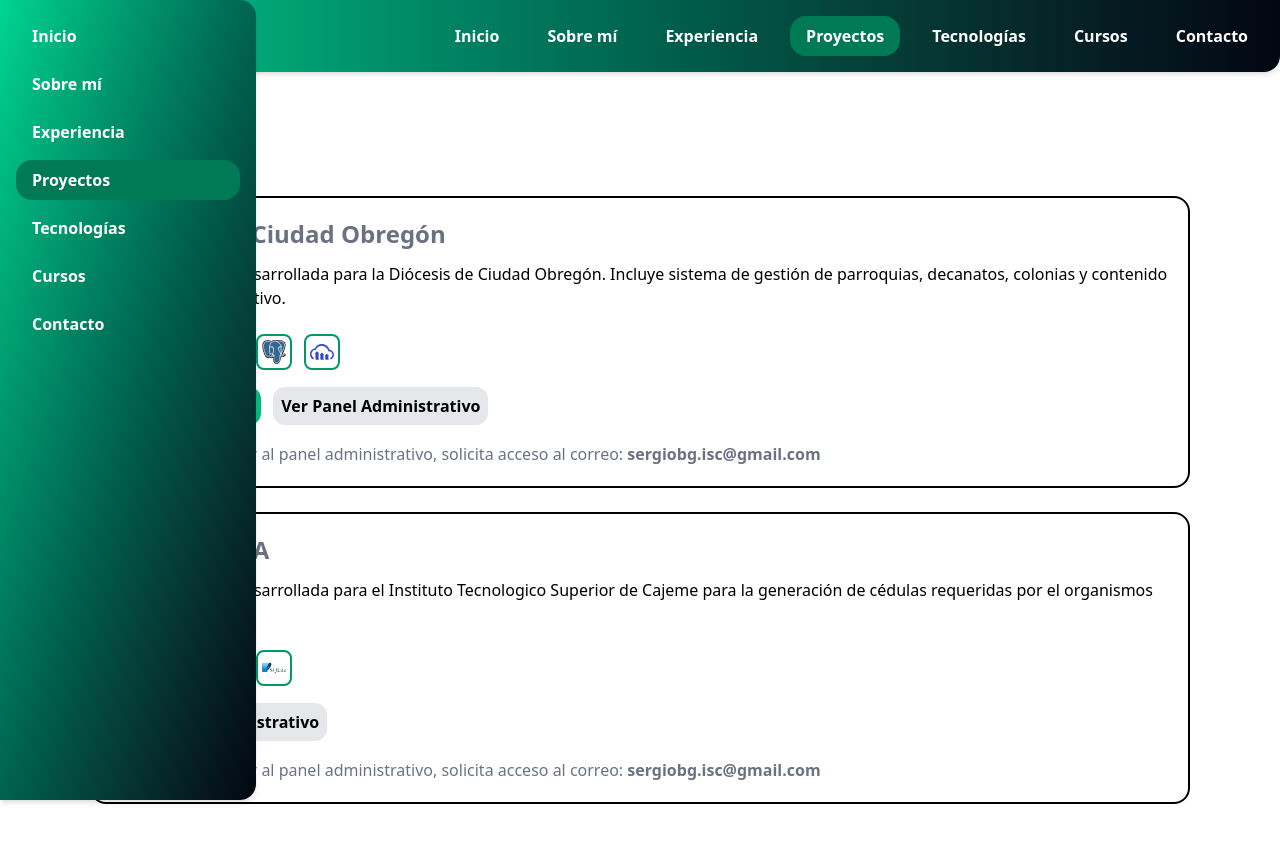
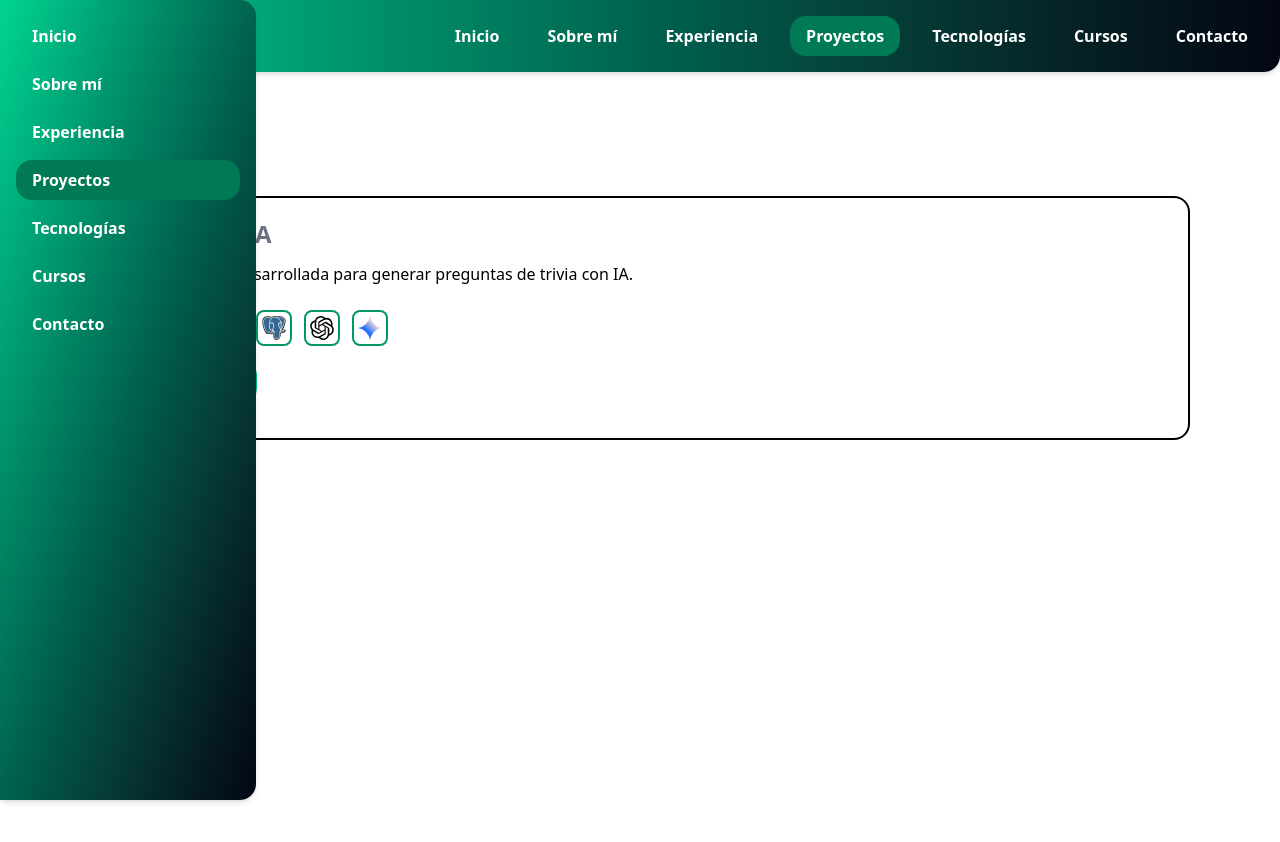
Before and after one commit to SergioBGISC99/portafolio, an Angular app: page /proyectos in a window 1280 px wide. Shown: the top 842 px of the page. After the commit the page ends 800 px from the top, so only its background shows below. Built offline with nearby package versions, Linux system fonts and the light colour scheme.

Commit message:
Updates projects data
Updates the projects data to feature the "Trivias con IA" project. This project utilizes Angular, TailwindCSS, NestJS, PostgreSQL, OpenAI, and Gemini. The previous projects were commented out.

```diff
--- a/src/app/pages/projects/projects.component.ts
+++ b/src/app/pages/projects/projects.component.ts
@@ -8,31 +8,48 @@ import { CommonModule } from '@angular/common';
 })
 export class ProjectsComponent {
   proyectos: Proyecto[] = [
+
+
+
     {
-      title: 'Diócesis de Ciudad Obregón',
+      title: 'Trivias con IA',
       description:
-        'Plataforma web desarrollada para la Diócesis de Ciudad Obregón. Incluye sistema de gestión de parroquias, decanatos, colonias y contenido público/administrativo.',
-      publicUrl: 'https://diocesis-cd-obregon.netlify.app/home',
-      adminUrl: 'https://diocesis-cd-obregon.netlify.app/login',
+        'Plataforma web desarrollada para generar preguntas de trivia con IA.',
+      publicUrl: 'https://mentify-codercrunch.netlify.app/',
       tech: [
         { name: 'Angular', logo: '/icons/angular.svg' },
-        { name: 'Angular Material', logo: '/icons/materialui.svg' },
-        { name: 'Django', logo: '/icons/django.svg' },
+        { name: 'TailwindCSS', logo: '/icons/tailwindcss.svg' },
+        { name: 'NestJS', logo: '/icons/nestjs.svg' },
         { name: 'PostgreSQL', logo: '/icons/postgresql.svg' },
-        { name: 'Cloudinary', logo: '/icons/cloudinary.svg' },
+        { name: 'OpenAI', logo: '/icons/openai.svg' },
+        { name: 'Gemini', logo: '/icons/gemini.svg' },
       ],
     },
-    {
-      title: 'CACEI ITESCA',
-      description:
-        'Plataforma web desarrollada para el Instituto Tecnologico Superior de Cajeme para la generación de cédulas requeridas por el organismos acreditador CACEI.',
-      adminUrl: 'https://cacei.servicios.itesca.edu.mx/auth/login',
-      tech: [
-        { name: 'Angular', logo: '/icons/angular.svg' },
-        { name: 'Tailwind', logo: '/icons/tailwindcss.svg' },
-        { name: 'Django', logo: '/icons/django.svg' },
-        { name: 'SQLite', logo: '/icons/sqlite.svg' },
-      ],
-    },
+    // {
+    //   title: 'Diócesis de Ciudad Obregón',
+    //   description:
+    //     'Plataforma web desarrollada para la Diócesis de Ciudad Obregón. Incluye sistema de gestión de parroquias, decanatos, colonias y contenido público/administrativo.',
+    //   publicUrl: 'https://diocesis-cd-obregon.netlify.app/home',
+    //   adminUrl: 'https://diocesis-cd-obregon.netlify.app/login',
+    //   tech: [
+    //     { name: 'Angular', logo: '/icons/angular.svg' },
+    //     { name: 'Angular Material', logo: '/icons/materialui.svg' },
+    //     { name: 'Django', logo: '/icons/django.svg' },
+    //     { name: 'PostgreSQL', logo: '/icons/postgresql.svg' },
+    //     { name: 'Cloudinary', logo: '/icons/cloudinary.svg' },
+    //   ],
+    // },
+    // {
+    //   title: 'CACEI ITESCA',
+    //   description:
+    //     'Plataforma web desarrollada para el Instituto Tecnologico Superior de Cajeme para la generación de cédulas requeridas por el organismos acreditador CACEI.',
+    //   adminUrl: 'https://cacei.servicios.itesca.edu.mx/auth/login',
+    //   tech: [
+    //     { name: 'Angular', logo: '/icons/angular.svg' },
+    //     { name: 'Tailwind', logo: '/icons/tailwindcss.svg' },
+    //     { name: 'Django', logo: '/icons/django.svg' },
+    //     { name: 'SQLite', logo: '/icons/sqlite.svg' },
+    //   ],
+    // },
   ];
 }
```
